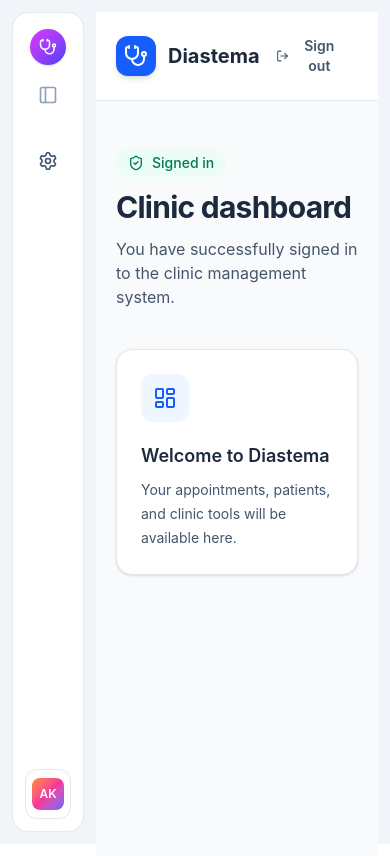
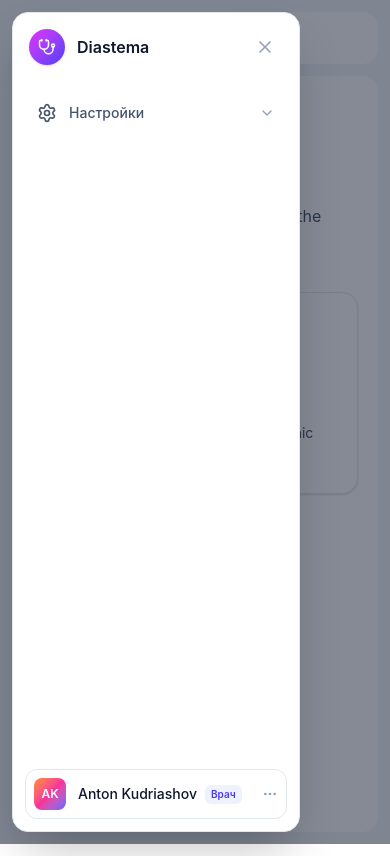
Before and after one commit to AntonLPN/crm, a React (Vite) app: page /__dev/dashboard in a window 390 px wide. Both pictures are taken after a click on the button "Открыть меню". Built offline with nearby package versions, Linux system fonts and the light colour scheme.

Commit message:
feat: enhance dashboard layout with mobile menu support and sidebar improvements

```diff
--- a/src/Dashboard/DashboardPage.tsx
+++ b/src/Dashboard/DashboardPage.tsx
@@ -1,62 +1,83 @@
 import * as React from 'react';
-import {LayoutDashboard, LogOut, ShieldCheck, Stethoscope} from 'lucide-react';
+import {LayoutDashboard, Menu, ShieldCheck, Stethoscope} from 'lucide-react';
 import {useTranslation} from 'react-i18next';
 import {Sidebar} from '../components/SideBar/Sidebar';
+
 interface DashboardPageProps {
     onLogout: () => void;
 }
 
-
 export function DashboardPage({onLogout}: DashboardPageProps): React.ReactElement {
     const {t} = useTranslation();
+    const [mobileOpen, setMobileOpen] = React.useState(false);
+
+    // Escape закрывает меню, пока оно открыто
+    React.useEffect(() => {
+        if (!mobileOpen) return;
+        const onKeyDown = (event: KeyboardEvent): void => {
+            if (event.key === 'Escape') setMobileOpen(false);
+        };
+        document.addEventListener('keydown', onKeyDown);
+        return () => document.removeEventListener('keydown', onKeyDown);
+    }, [mobileOpen]);
 
     return (
-        <div className="flex h-screen gap-3 bg-slate-100 p-3 dark:bg-slate-900">
+        <div className="flex h-dvh flex-col gap-3 bg-slate-100 p-3 dark:bg-slate-900 md:flex-row">
+            {/* Верхняя полоска: видна только на телефоне */}
+            <header className="flex shrink-0 items-center gap-3 rounded-2xl bg-white px-3 py-2 text-slate-900 dark:bg-slate-950 dark:text-white md:hidden">
+                <button
+                    type="button"
+                    onClick={() => setMobileOpen(true)}
+                    aria-label="Открыть меню"
+                    className="rounded-lg p-2 text-slate-600 transition-colors hover:bg-slate-100 dark:text-slate-300 dark:hover:bg-slate-800"
+                >
+                    <Menu className="h-5 w-5"/>
+                </button>
+                <span className="flex items-center gap-2 font-semibold">
+                    <span className="flex h-7 w-7 items-center justify-center rounded-full bg-gradient-to-br from-fuchsia-500 to-indigo-600 text-white">
+                        <Stethoscope className="h-4 w-4"/>
+                    </span>
+                    Diastema
+                </span>
+            </header>
+
+            {/* Затемнение: клик по нему закрывает меню */}
+            {mobileOpen && (
+                <div
+                    className="fixed inset-0 z-30 bg-slate-900/50 md:hidden"
+                    onClick={() => setMobileOpen(false)}
+                    aria-hidden="true"
+                />
+            )}
+
             <Sidebar
                 user={{name: 'Anton Kudriashov', email: 'user@mail.com', badge: 'Врач'}}
                 onLogout={onLogout}
+                mobileOpen={mobileOpen}
+                onMobileClose={() => setMobileOpen(false)}
             />
-        <main className="min-h-screen bg-slate-50 text-slate-800">
 
-            <header className="border-b border-slate-200 bg-white">
-                <div className="mx-auto flex max-w-7xl items-center justify-between px-5 py-4 sm:px-8">
-                    <div className="flex items-center gap-3">
-                        <span className="flex h-10 w-10 items-center justify-center rounded-xl bg-blue-600 shadow-md">
-                            <Stethoscope className="h-6 w-6 text-white"/>
-                        </span>
-                        <span className="text-xl font-bold">Diastema</span>
-                    </div>
-                    <button
-                        type="button"
-                        onClick={onLogout}
-                        className="inline-flex items-center gap-2 rounded-xl px-4 py-2 text-sm font-semibold text-slate-600 transition-colors hover:bg-slate-100 hover:text-slate-900"
-                    >
-                        <LogOut className="h-4 w-4"/>
-                        {t('dashboard.logout')}
-                    </button>
-                </div>
-            </header>
-
-            <section className="mx-auto max-w-7xl px-5 py-12 sm:px-8 sm:py-16">
+            <main className="min-h-0 flex-1 overflow-y-auto rounded-2xl bg-white text-slate-800 dark:bg-slate-950 dark:text-slate-100">
+                <section className="mx-auto max-w-7xl px-5 py-10 sm:px-8 sm:py-12">
                     <div className="mb-10">
-                    <p className="mb-3 inline-flex items-center gap-2 rounded-full bg-emerald-50 px-3 py-1 text-sm font-medium text-emerald-700">
+                        <p className="mb-3 inline-flex items-center gap-2 rounded-full bg-emerald-50 px-3 py-1 text-sm font-medium text-emerald-700 dark:bg-emerald-500/15 dark:text-emerald-300">
                             <ShieldCheck className="h-4 w-4"/>
                             {t('dashboard.authenticated')}
                         </p>
                         <h1 className="text-3xl font-bold tracking-tight sm:text-4xl">
                             {t('dashboard.title')}
                         </h1>
-                    <p className="mt-3 max-w-2xl text-slate-600">
+                        <p className="mt-3 max-w-2xl text-slate-600 dark:text-slate-300">
                             {t('dashboard.description')}
                         </p>
                     </div>
 
-                <div className="rounded-2xl border border-slate-200 bg-white p-6 shadow-sm sm:p-8">
-                    <div className="flex h-12 w-12 items-center justify-center rounded-xl bg-blue-50 text-blue-600">
+                    <div className="rounded-2xl border border-slate-200 bg-white p-6 shadow-sm dark:border-slate-800 dark:bg-slate-900 sm:p-8">
+                        <div className="flex h-12 w-12 items-center justify-center rounded-xl bg-blue-50 text-blue-600 dark:bg-blue-500/15 dark:text-blue-300">
                             <LayoutDashboard className="h-6 w-6"/>
                         </div>
                         <h2 className="mt-5 text-lg font-semibold">{t('dashboard.welcome')}</h2>
-                    <p className="mt-2 text-sm leading-6 text-slate-600">
+                        <p className="mt-2 text-sm leading-6 text-slate-600 dark:text-slate-300">
                             {t('dashboard.placeholder')}
                         </p>
                     </div>
--- a/src/components/SideBar/Sidebar.tsx
+++ b/src/components/SideBar/Sidebar.tsx
@@ -11,6 +11,7 @@
     Stethoscope,
     Sun,
     User,
+    X,
     type LucideIcon
 } from 'lucide-react';
 import {useTheme, type Theme} from './ThemeProvider';
@@ -26,9 +27,25 @@
     onLogout: () => void;
     onAccountClick?: () => void;
     appName?: string;
+    /** Мобильный режим: открыта ли выезжающая панель */
+    mobileOpen?: boolean;
+    /** Мобильный режим: закрыть выезжающую панель */
+    onMobileClose?: () => void;
 }
 
 const COLLAPSED_KEY = 'sidebar-collapsed';
+
+function useMediaQuery(query: string): boolean {
+    const [matches, setMatches] = React.useState(() => window.matchMedia(query).matches);
+    React.useEffect(() => {
+        const media = window.matchMedia(query);
+        const onChange = (): void => setMatches(media.matches);
+        onChange();
+        media.addEventListener('change', onChange);
+        return () => media.removeEventListener('change', onChange);
+    }, [query]);
+    return matches;
+}
 
 const focusRing = 'focus:outline-none focus-visible:ring-2 focus-visible:ring-indigo-500/40';
 
@@ -36,20 +53,25 @@
                             user,
                             onLogout,
                             onAccountClick,
-                            appName = 'Diastema'
+                            appName = 'Diastema',
+                            mobileOpen = false,
+                            onMobileClose
                         }: SidebarProps): React.ReactElement {
     const {t} = useTranslation();
-    const [collapsed, setCollapsed] = React.useState<boolean>(() => {
+    const isDesktop = useMediaQuery('(min-width: 768px)');
+    const [collapsedPref, setCollapsedPref] = React.useState<boolean>(() => {
         try {
             return localStorage.getItem(COLLAPSED_KEY) === '1';
         } catch {
             return false;
         }
     });
+    // на телефоне панель всегда полная (в выезжающем меню иконки без подписей не нужны)
+    const collapsed = collapsedPref && isDesktop;
     const [settingsOpen, setSettingsOpen] = React.useState(false);
 
     const toggleCollapsed = (): void => {
-        setCollapsed((prev) => {
+        setCollapsedPref((prev) => {
             const next = !prev;
             try {
                 localStorage.setItem(COLLAPSED_KEY, next ? '1' : '0');
@@ -62,7 +84,7 @@
     const handleSettingsClick = (): void => {
         if (collapsed) {
             // в свёрнутом виде подменю некуда рисовать: разворачиваем панель и открываем настройки
-            setCollapsed(false);
+            setCollapsedPref(false);
             setSettingsOpen(true);
             return;
         }
@@ -71,7 +93,9 @@
 
     return (
         <aside
-            className={`flex h-full shrink-0 flex-col rounded-2xl border border-slate-200 bg-white p-3 text-slate-700 transition-[width] duration-200 dark:border-slate-800 dark:bg-slate-950 dark:text-slate-300 ${collapsed ? 'w-[72px]' : 'w-72'}`}
+            className={`fixed inset-y-3 left-3 z-40 flex w-72 flex-col rounded-2xl border border-slate-200 bg-white p-3 text-slate-700 transition-[transform,visibility,width] duration-200 max-md:shadow-2xl dark:border-slate-800 dark:bg-slate-950 dark:text-slate-300 md:static md:inset-auto md:z-auto md:h-full md:shrink-0 md:translate-x-0 ${
+                mobileOpen ? 'translate-x-0' : '-translate-x-[calc(100%+1rem)] max-md:invisible'
+            } ${collapsed ? 'md:w-[72px]' : 'md:w-72'}`}
             aria-label={t('sidebar.label', 'Боковая панель')}
         >
             {/* Шапка */}
@@ -92,9 +116,17 @@
                     onClick={toggleCollapsed}
                     aria-label={collapsed ? t('sidebar.expand', 'Развернуть панель') : t('sidebar.collapse', 'Свернуть панель')}
                     aria-expanded={!collapsed}
-                    className={`rounded-lg p-2 text-slate-400 transition-colors hover:bg-slate-100 hover:text-slate-600 dark:hover:bg-slate-800 dark:hover:text-slate-200 ${focusRing}`}
+                    className={`rounded-lg p-2 text-slate-400 transition-colors hover:bg-slate-100 hover:text-slate-600 max-md:hidden dark:hover:bg-slate-800 dark:hover:text-slate-200 ${focusRing}`}
                 >
                     <PanelLeft className="h-5 w-5"/>
+                </button>
+                <button
+                    type="button"
+                    onClick={onMobileClose}
+                    aria-label={t('sidebar.close', 'Закрыть меню')}
+                    className={`rounded-lg p-2 text-slate-400 transition-colors hover:bg-slate-100 hover:text-slate-600 md:hidden dark:hover:bg-slate-800 dark:hover:text-slate-200 ${focusRing}`}
+                >
+                    <X className="h-5 w-5"/>
                 </button>
             </div>
 
@@ -123,8 +155,14 @@
             <AccountMenu
                 user={user}
                 collapsed={collapsed}
-                onAccountClick={onAccountClick}
-                onLogout={onLogout}
+                onAccountClick={() => {
+                    onAccountClick?.();
+                    onMobileClose?.();
+                }}
+                onLogout={() => {
+                    onMobileClose?.();
+                    onLogout();
+                }}
             />
         </aside>
     );
```
Lines whose indentation alone changed are shown as unchanged.
